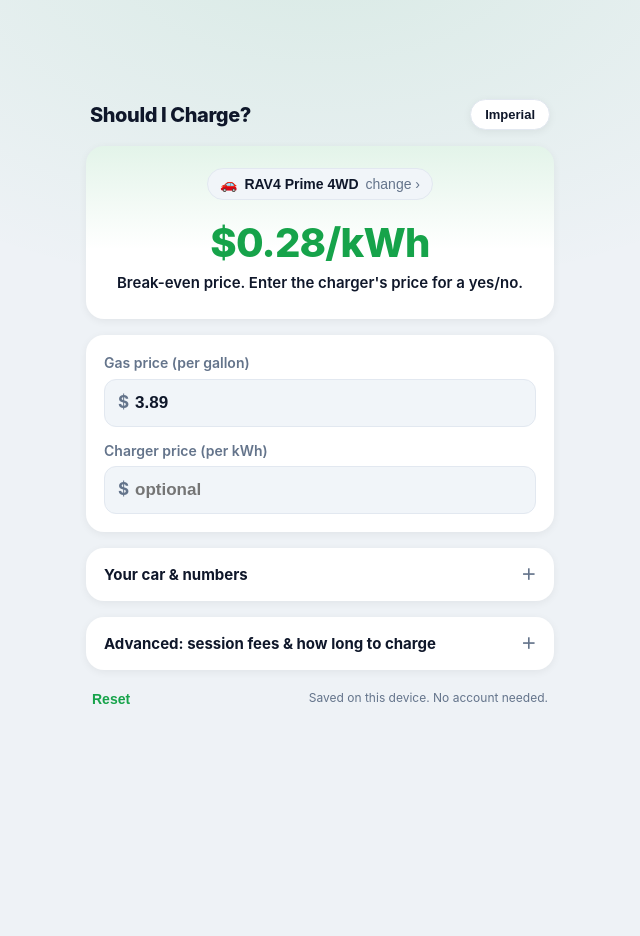
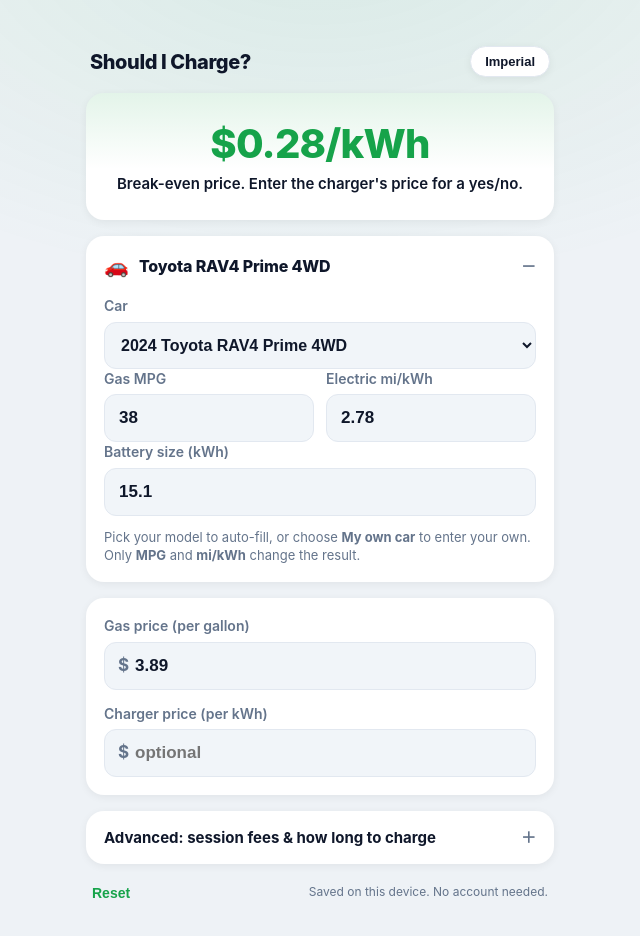
Before and after one commit to iCloud17/should-I-charge-my-car, a plain HTML site: page index.html in a window 1280 px wide. Shown: the whole page, without its empty margins (320-960 px from the left). Before the commit the page ends 800 px from the top, so only its background shows below. Drawn offline with Linux system fonts and the light colour scheme.

Commit message:
Replace car chip + modal with a collapsible car tile
- Car is now an open, collapsible tile with the current car in its summary
- Inline dropdown switches among all cars (or 'My own car') — no modal
- Merges the picker and the editable MPG/mi-kWh/battery + nickname into one
  place; nickname shows only for a custom car
- Remove the car dialog and the separate customize section
- Add global [hidden] rule so the nickname field hides correctly

```diff
--- a/css/styles.css
+++ b/css/styles.css
@@ -36,6 +36,9 @@
 }
 
 * { box-sizing: border-box; }
+
+/* Ensure the hidden attribute always wins over component display rules. */
+[hidden] { display: none !important; }
 
 html, body {
   margin: 0;
@@ -139,24 +142,25 @@ body {
 .result[data-verdict="close"] { --accent: var(--close); }
 .result[data-verdict="gas"]   { --accent: var(--gas); }
 
-.car-chip {
-  display: inline-flex;
-  align-items: center;
-  gap: 7px;
+/* Car tile: summary chip + inline picker */
+.car-summary { display: inline-flex; align-items: center; gap: 10px; }
+.car-summary__icon { font-size: 20px; }
+.car-summary__name {
+  font-size: 16px;
+  font-weight: 800;
+  letter-spacing: -0.01em;
+  color: var(--text);
+}
+.car-select {
+  width: 100%;
+  border: 1px solid var(--line);
   background: var(--field);
-  border: 1px solid var(--line);
-  border-radius: 999px;
-  padding: 7px 12px;
-  font-size: 14px;
+  color: var(--text);
+  border-radius: var(--radius-sm);
+  padding: 13px 12px;
+  font-size: 16px;
   font-weight: 600;
-  color: var(--text);
-  cursor: pointer;
-  margin-bottom: 14px;
-  position: relative;
-  z-index: 1;
 }
-.car-chip:active { transform: scale(0.98); }
-.car-chip__edit { color: var(--muted); font-weight: 500; }
 
 .result__label {
   margin: 0;
--- a/index.html
+++ b/index.html
@@ -19,17 +19,46 @@
 
     <!-- Result card: the hero -->
     <section class="card result" id="resultCard" data-verdict="worth">
-      <button id="carButton" class="car-chip" type="button">
-        <span class="car-chip__icon" aria-hidden="true">🚗</span>
-        <span id="carName" class="car-chip__name">RAV4 Prime</span>
-        <span class="car-chip__edit">change ›</span>
-      </button>
-
       <p class="result__headline" id="headline">$0.28/kWh</p>
       <p class="result__sub" id="subline">Break-even price. Enter the charger&rsquo;s price for a yes/no.</p>
       <p class="result__time" id="timeline" hidden></p>
       <p class="result__time result__tou" id="touNote" hidden></p>
     </section>
+
+    <!-- Car tile: pick or customize your car -->
+    <details class="card disclosure car-tile" id="carTile" open>
+      <summary>
+        <span class="car-summary">
+          <span class="car-summary__icon" aria-hidden="true">🚗</span>
+          <span class="car-summary__name" id="carName">RAV4 Prime 4WD</span>
+        </span>
+      </summary>
+      <div class="disclosure__body">
+        <div class="field">
+          <label for="carSelect">Car</label>
+          <select id="carSelect" class="car-select"></select>
+        </div>
+        <div class="field" id="nicknameField" hidden>
+          <label for="carNickname">Car name <span class="label-opt">(optional)</span></label>
+          <input id="carNickname" type="text" autocomplete="off" maxlength="40" placeholder="e.g., My RAV4" />
+        </div>
+        <div class="field-row">
+          <div class="field">
+            <label for="mpg" id="mpgLabel">Gas MPG</label>
+            <input id="mpg" type="text" inputmode="decimal" autocomplete="off" value="38" />
+          </div>
+          <div class="field">
+            <label for="miPerKwh" id="effLabel">Electric mi/kWh</label>
+            <input id="miPerKwh" type="text" inputmode="decimal" autocomplete="off" value="2.78" />
+          </div>
+        </div>
+        <div class="field">
+          <label for="batteryKwh">Battery size (kWh)</label>
+          <input id="batteryKwh" type="text" inputmode="decimal" autocomplete="off" value="15.1" />
+        </div>
+        <p class="hint">Pick your model to auto-fill, or choose <strong>My own car</strong> to enter your own. Only <strong>MPG</strong> and <strong>mi/kWh</strong> change the result.</p>
+      </div>
+    </details>
 
     <!-- Core inputs -->
     <section class="card inputs">
@@ -50,30 +79,6 @@
       </div>
       <p class="hint" id="rateModeNote" hidden></p>
     </section>
-
-    <!-- Customize car values -->
-    <details class="card disclosure" id="customize">
-      <summary>Your car &amp; numbers</summary>
-      <div class="disclosure__body">
-        <div class="field">
-          <label for="carNickname">Car name <span class="label-opt">(optional)</span></label>
-          <input id="carNickname" type="text" autocomplete="off" maxlength="40" placeholder="e.g., My RAV4" />
-        </div>
-        <div class="field">
-          <label for="mpg" id="mpgLabel">Gas MPG</label>
-          <input id="mpg" type="text" inputmode="decimal" autocomplete="off" value="38" />
-        </div>
-        <div class="field">
-          <label for="miPerKwh" id="effLabel">Electric mi/kWh</label>
-          <input id="miPerKwh" type="text" inputmode="decimal" autocomplete="off" value="2.9" />
-        </div>
-        <div class="field">
-          <label for="batteryKwh">Battery size (kWh)</label>
-          <input id="batteryKwh" type="text" inputmode="decimal" autocomplete="off" value="18.1" />
-        </div>
-        <p class="hint">Only <strong>MPG</strong> and <strong>mi/kWh</strong> change the result — the name is just a label. Real-world numbers beat EPA estimates.</p>
-      </div>
-    </details>
 
     <!-- Advanced: should I charge here + how long -->
     <details class="card disclosure" id="advanced">
@@ -142,19 +147,6 @@
     </footer>
   </main>
 
-  <!-- Car picker dialog -->
-  <dialog id="carDialog" class="dialog">
-    <form method="dialog" class="dialog__inner">
-      <h2 class="dialog__title">Choose your car</h2>
-      <p class="dialog__hint">Pick a model to pre-fill its numbers, or choose &ldquo;My own car&rdquo; and enter your own below.</p>
-      <select id="carSelect" class="dialog__select" size="10"></select>
-      <div class="dialog__actions">
-        <button value="cancel" class="btn btn--ghost">Cancel</button>
-        <button id="carPick" value="pick" class="btn btn--primary">Select</button>
-      </div>
-    </form>
-  </dialog>
-
   <script type="module" src="js/main.js"></script>
 </body>
 </html>
--- a/js/main.js
+++ b/js/main.js
@@ -321,20 +321,25 @@ function setCar(car, { keepCustom = false } = {}) {
     prefs.batteryKwh = car.batteryKwh;
   }
   savePrefs(prefs);
-  $("carName").textContent = `${car.model}`;
+  $("carName").textContent = `${car.make} ${car.model}`;
+  $("nicknameField").hidden = true;
+  $("carSelect").value = car.id;
   writeDisplayValues();
   render();
 }
 
 // Switch to a user-defined car: keep the current numbers, drive the label from
-// the nickname, and open the editor so it's obvious where to enter values.
+// the nickname, and reveal the name field so it's obvious where to enter it.
 function setCustomCar() {
   prefs.carId = CUSTOM_ID;
   savePrefs(prefs);
   $("carName").textContent = prefs.customName || "My car";
-  $("customize").open = true;
+  $("nicknameField").hidden = false;
+  $("carSelect").value = CUSTOM_ID;
+  $("carTile").open = true;
   writeDisplayValues();
   render();
+  $("carNickname").focus();
 }
 
 function buildCarSelect() {
@@ -401,20 +406,13 @@ function attachEvents() {
     }
   });
 
-  const dialog = $("carDialog");
-  $("carButton").addEventListener("click", () => {
-    buildCarSelect();
-    dialog.showModal();
-  });
-  dialog.addEventListener("close", () => {
-    if (dialog.returnValue === "pick") {
-      const val = $("carSelect").value;
-      if (val === CUSTOM_ID) {
-        setCustomCar();
-      } else {
-        const car = getCar(val);
-        if (car) setCar(car);
-      }
+  $("carSelect").addEventListener("change", (e) => {
+    const val = e.target.value;
+    if (val === CUSTOM_ID) {
+      setCustomCar();
+    } else {
+      const car = getCar(val);
+      if (car) setCar(car);
     }
   });
 
@@ -437,11 +435,17 @@ function attachEvents() {
 // --- Boot ---
 function boot() {
   applyUnitLabels();
+  buildCarSelect();
   if (prefs.carId === CUSTOM_ID) {
     $("carName").textContent = prefs.customName || "My car";
+    $("nicknameField").hidden = false;
   } else {
     const car = getCar(prefs.carId) || getCars()[0];
-    if (car) $("carName").textContent = car.model;
+    if (car) {
+      $("carName").textContent = `${car.make} ${car.model}`;
+      $("carSelect").value = car.id;
+    }
+    $("nicknameField").hidden = true;
   }
   writeDisplayValues();
   applyRateMode();
```
